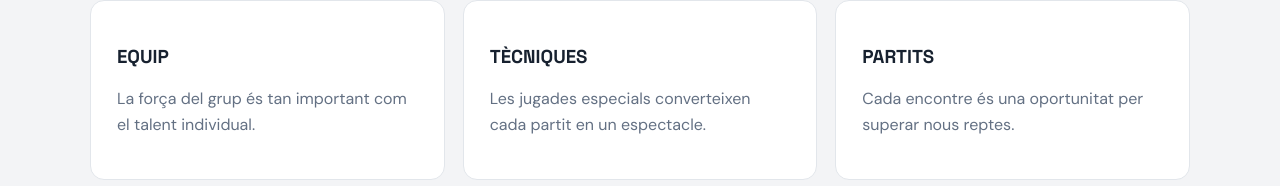
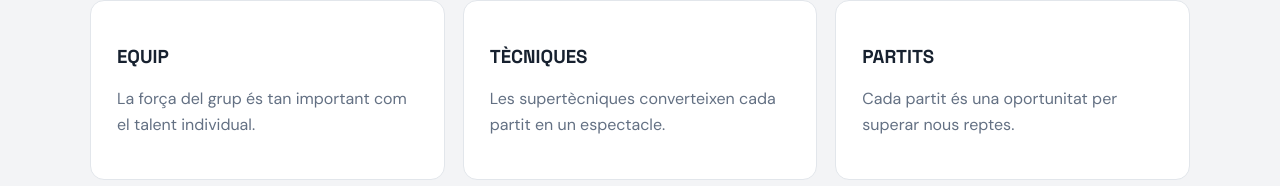
Before and after one commit to joseppardo/InazumaEleven, a plain HTML site: page A5_Inazuma_Eleven_logo_fandom/index.html in a window 1280 px wide. Shown: the part 766-952 px from the top of the page. Drawn offline with Linux system fonts and the light colour scheme.

Commit message:
Fix section content and update techniques description

```diff
--- a/A5_Inazuma_Eleven_logo_fandom/index.html
+++ b/A5_Inazuma_Eleven_logo_fandom/index.html
@@ -6,4 +6,4 @@ let temps=0;
 function compta(){temps++;let h=String(Math.floor(temps/3600)).padStart(2,'0');let m=String(Math.floor((temps%3600)/60)).padStart(2,'0');let s=String(temps%60).padStart(2,'0');document.getElementById('rellotge').textContent=h+':'+m+':'+s;}
 window.addEventListener('load',()=>{document.getElementById('rellotge').textContent='00:00:00';setInterval(compta,1000);});
 </script></head><body><header class="top"><div class="wrap"><a class="brand" href="index.html" aria-label="Inazuma Eleven Fandom - Inici"><img src="img/logo-inazuma-fandom.png" alt="Inazuma Eleven Fandom"></a><nav aria-label="Navegació principal"><a href="index.html" aria-current='page'>Inici</a><a href="galeria.html" >Galeria</a><a href="compte.html" >Compte</a></nav></div></header><main class="wrap"><section class="hero"><div><p class="eyebrow">PÀGINA FAN-MADE</p><h1>El futbol és més que un joc</h1><p>Descobreix el món d'Inazuma Eleven: equips, partits i tècniques especials. Aquesta pàgina és un projecte fan-made i no és oficial.</p><a class="button" href="galeria.html">Veure la galeria</a></div><aside class="hero-card"><p class="eyebrow">ACTIVITAT 5</p><h2>INAZUMA ELEVEN FAN ZONE</h2><p>Galeria d'imatges d'Inazuma Eleven</p></aside></section>
-<section class="section"><p class="eyebrow">DESCOBREIX-NE MÉS</p><h2>Els pilars de l'aventura</h2><div class="cards"><article class="card"><h3>EQUIP</h3><p>La força del grup és tan important com el talent individual.</p></article><article class="card"><h3>TÈCNIQUES</h3><p>Les jugades especials converteixen cada partit en un espectacle.</p></article><article class="card"><h3>PARTITS</h3><p>Cada encontre és una oportunitat per superar nous reptes.</p></article></div></section><section class="highlight"><div><p class="eyebrow">EXERCICI 3 · JAVASCRIPT</p><h2>Temps a la pàgina</h2><p>El comptador avança mentre aquesta pàgina està oberta.</p></div><output class="clock" id="rellotge">00:00:00</output></section></main><footer><div class="wrap">Activitat 5 · Projecte educatiu fan-made</div></footer></body></html>
+<section class="section"><p class="eyebrow">DESCOBREIX-NE MÉS</p><h2>Els pilars de l'aventura</h2><div class="cards"><article class="card"><h3>EQUIP</h3><p>La força del grup és tan important com el talent individual.</p></article><article class="card"><h3>TÈCNIQUES</h3><p>Les supertècniques converteixen cada partit en un espectacle.</p></article><article class="card"><h3>PARTITS</h3><p>Cada partit és una oportunitat per superar nous reptes.</p></article></div></section><section class="highlight"><div><p class="eyebrow">EXERCICI 3 · JAVASCRIPT</p><h2>Temps a la pàgina</h2><p>El comptador avança mentre aquesta pàgina està oberta.</p></div><output class="clock" id="rellotge">00:00:00</output></section></main><footer><div class="wrap">Activitat 5 · Projecte educatiu fan-made</div></footer></body></html>
```
